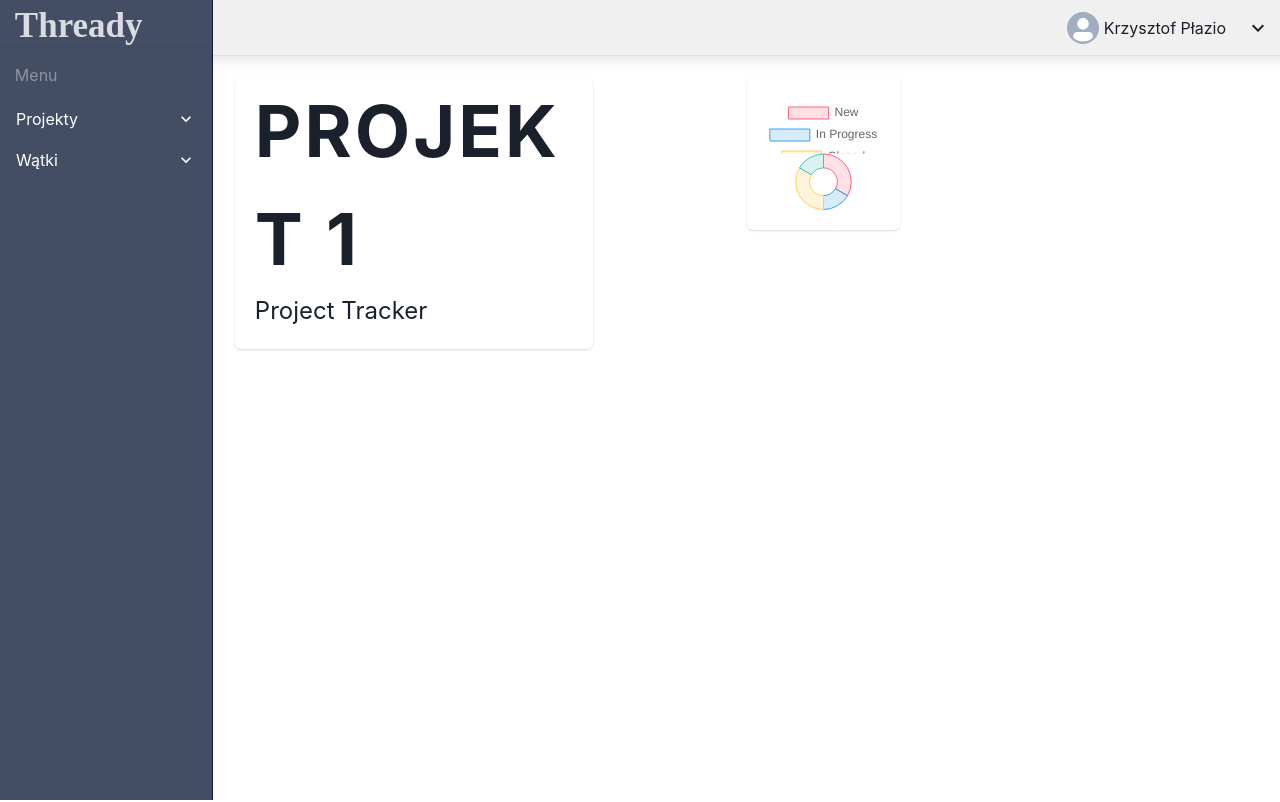
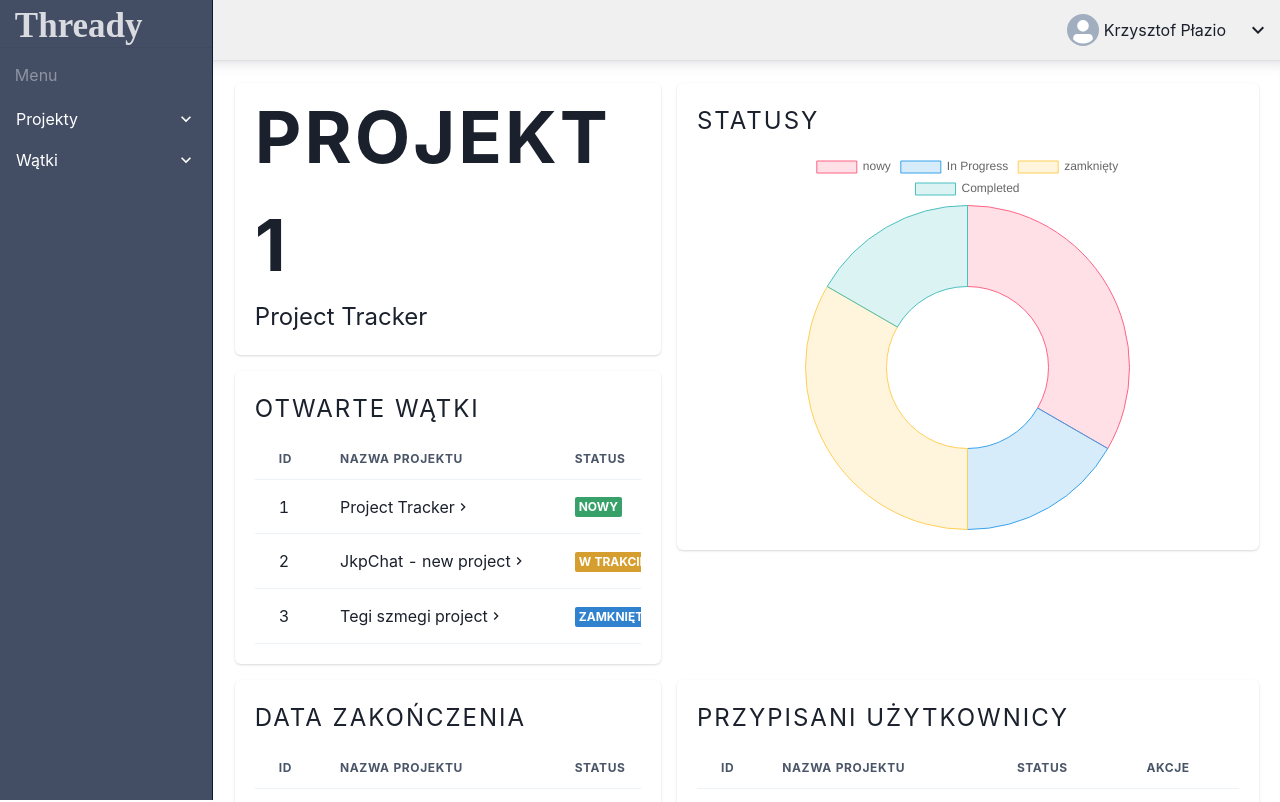
Before and after one commit to krzysztofplazio/thready-frontend-app, a React (Vite) app: page /projects/1 in a window 1280 px wide. Shown: the top 802 px of the page. Built offline with nearby package versions, Linux system fonts and the light colour scheme; a web font is replaced by a local one.

Commit message:
Created project template

```diff
--- a/src/App.tsx
+++ b/src/App.tsx
@@ -3,8 +3,6 @@
 import { ChakraProvider } from '@chakra-ui/react'
 import Background from './components/main/Background';
 import { BrowserRouter } from 'react-router-dom';
-import { StyledEngineProvider } from '@mui/material';
-import BasicPie from './components/datas/CircleChart';
 
 function App() {
   // 2. Wrap ChakraProvider at the root of your app
--- a/src/components/datas/CircleChart.tsx
+++ b/src/components/datas/CircleChart.tsx
@@ -5,7 +5,7 @@ ChartJS.register(ArcElement, Tooltip, Legend);
 
 export function CircleChart({ values, size }: {values: number[], size: string}) {
     const data = {
-    labels: ['New', 'In Progress', 'Closed', 'Completed'],
+    labels: ['nowy', 'In Progress', 'zamknięty', 'Completed'],
     datasets: [
       {
         label: '# of Votes',
--- a/src/components/datas/ProjectTable.tsx
+++ b/src/components/datas/ProjectTable.tsx
@@ -13,9 +13,9 @@ import { Link } from 'react-router-dom';
 import { ChevronRightIcon, EditIcon } from '@chakra-ui/icons';
 
 const dane = [
-  { id: 1, name: 'Project Tracker', status: { name: "new", color: "green"} },
-  { id: 2, name: 'JkpChat - new project', status: { name: "in progress", color: "yellow"} },
-  { id: 3, name: 'Tegi szmegi project', status: { name: "closed", color: "blue"} },
+  { id: 1, name: 'Project Tracker', status: { name: "nowy", color: "green"} },
+  { id: 2, name: 'JkpChat - new project', status: { name: "w trakcie", color: "yellow"} },
+  { id: 3, name: 'Tegi szmegi project', status: { name: "zamknięty", color: "blue"} },
   // { id: 4, name: 'Thready' },
   // { id: 5, name: 'New sync tool info information data sync etc.' },
   // { id: 6, name: 'Very special top secret project' },
--- a/src/components/pages/ChartCard.tsx
+++ /dev/null
@@ -1,14 +0,0 @@
-import { Card, CardBody } from "@chakra-ui/react";
-import { CircleChart } from "../datas/CircleChart";
-
-function ChartCard() {
-    return (
-        <Card>
-          <CardBody>
-            <CircleChart values={[2, 1, 2, 1]} size="100%"/>
-          </CardBody>
-        </Card>
-    );
-}
-
-export default ChartCard;
--- a/src/components/pages/ProjectPage.tsx
+++ b/src/components/pages/ProjectPage.tsx
@@ -1,16 +1,17 @@
 import { useParams } from "react-router-dom";
 import { Card, CardHeader, CardBody, CardFooter, Box, Stack, StackDivider, Heading, Grid, GridItem } from '@chakra-ui/react'
-import TitleCard from "./TitleCard";
+import TitleCard from "./cards/TitleCard";
 import { CircleChart } from "../datas/CircleChart";
-import ChartCard from "./ChartCard";
+import ChartCard from "./cards/ChartCard";
 import './ProjectPage.scss';
+import TableCard from "./cards/TableCard";
 
 const threads = [
     {
         id: "1",
         name: "wontek first ;pp",
         status: {
-            name: "new",
+            name: "nowy",
             color: "green"
         },
         dueDate: new Date(),
@@ -19,7 +20,7 @@ const threads = [
         id: "2",
         name: "wontek first ;pp",
         status: {
-            name: "in progress",
+            name: "w trakcie",
             color: "yellow"
         },
         dueDate: new Date(),
@@ -28,7 +29,7 @@ const threads = [
         id: "3",
         name: "wontek first ;pp",
         status: {
-            name: "close",
+            name: "zamknięty",
             color: "blue"
         },
         dueDate: new Date(),
@@ -37,7 +38,7 @@ const threads = [
         id: "4",
         name: "wontek first ;pp",
         status: {
-            name: "close",
+            name: "zamknięty",
             color: "blue"
         },
         dueDate: new Date(),
@@ -46,7 +47,7 @@ const threads = [
         id: "5",
         name: "wontek first ;pp",
         status: {
-            name: "new",
+            name: "nowy",
             color: "green"
         },
         dueDate: new Date(),
@@ -55,7 +56,7 @@ const threads = [
         id: "6",
         name: "wontek first ;pp",
         status: {
-            name: "rejected",
+            name: "odrzucony",
             color: "red"
         },
         dueDate: new Date(),
@@ -82,16 +83,26 @@ const users = [
 ]
 
 function ProjectPage() {
-    const project = { id: 1, name: 'Project Tracker', status: { name: "new", color: "green"} };
+    const project = { id: 1, name: 'Project Tracker', status: { name: "nowy", color: "green"} };
     const id = useParams<{ id: string }>();
     return(
-        <Grid templateRows='repeat(3, 1fr)'
-              templateColumns='repeat(2, 1fr)'>
-            <GridItem w='70%'>
+        <Grid gap={4}
+              templateColumns='repeat(3, 1fr)'
+              templateRows='repeat(1, 1fr)'>
+            <GridItem w='100%' colSpan={2} >
                 <TitleCard text={project.name} id={project.id} />
             </GridItem>
-            <GridItem rowSpan={2} w='30%'>
+            <GridItem rowSpan={2} w='100%'>
                 <ChartCard />
+            </GridItem>
+            <GridItem colSpan={2}>
+                <TableCard text='otwarte wątki' />
+            </GridItem>
+            <GridItem colSpan={2}>
+                <TableCard text='Data zakończenia' />
+            </GridItem>
+            <GridItem rowSpan={2}>
+                <TableCard text='przypisani użytkownicy' />
             </GridItem>
         </Grid>
     )
--- /dev/null
+++ b/src/components/pages/cards/ChartCard.tsx
@@ -0,0 +1,24 @@
+import { Card, CardBody, Text } from "@chakra-ui/react";
+import { CircleChart } from "../../datas/CircleChart";
+
+function ChartCard() {
+    return (
+        <Card>
+          <CardBody>
+                <Text fontSize='2xl'
+                            sx={{
+                            textTransform: 'uppercase',
+                            letterSpacing: 2,
+                            marginBottom: 3,
+                      }}>
+                    Statusy
+                </Text>
+                <div style={{ margin: '0 auto', width: '70%' }}>
+                  <CircleChart values={[2, 1, 2, 1]} size="100%"/>
+                </div>
+          </CardBody>
+        </Card>
+    );
+}
+
+export default ChartCard;
--- /dev/null
+++ b/src/components/pages/cards/TableCard.tsx
@@ -0,0 +1,22 @@
+import { Card, CardBody, Text } from "@chakra-ui/react";
+import ProjectTable from "../../datas/ProjectTable";
+
+function TableCard({ text } : { text: string }) {
+    return(
+        <Card>
+            <CardBody>
+                <Text fontSize='2xl'
+                      sx={{
+                      textTransform: 'uppercase',
+                      letterSpacing: 2,
+                      marginBottom: 3,
+                }}>
+                    {text ?? "placeholder"}
+                </Text>
+                <ProjectTable />
+            </CardBody>
+        </Card>
+    );
+}
+
+export default TableCard;
```
Also changed, not shown: src/components/pages/cards/TitleCard.tsx (renamed from src/components/pages/TitleCard.tsx).
